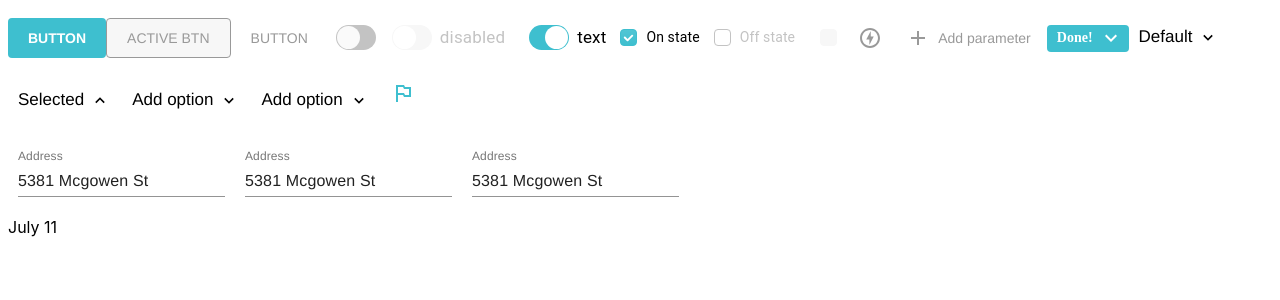
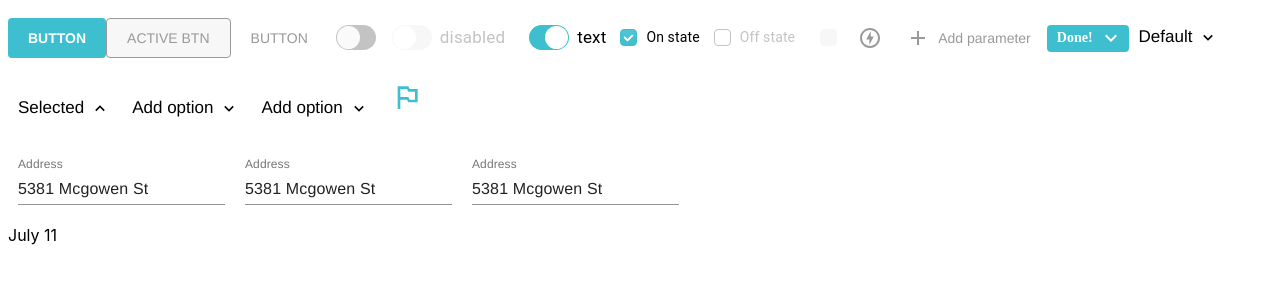
Before and after one commit to sergkulikovskyi/stuff-ui, a React (Create React App) app: page / in a window 1280 px wide. Shown: the top 300 px of the page. Built offline with nearby package versions, Linux system fonts and the light colour scheme.

Commit message:
changed extract

```diff
--- a/src/App.js
+++ b/src/App.js
@@ -66,7 +66,7 @@ function App() {
       />
       <STDropdown
         headerIcon={
-          <svg xmlns="http://www.w3.org/2000/svg" viewBox="0 0 32px 32px" fill="#3ebfcf" width="24px" height="24px">
+          <svg xmlns="http://www.w3.org/2000/svg" viewBox="0 0 24 24" fill="#3ebfcf" width="32px" height="32px">
             <path d="M14 6l-1-2H5v17h2v-7h5l1 2h7V6h-6zm4 8h-4l-1-2H7V6h5l1 2h5v6z" />
             <path d="M0 0h24v24H0z" fill="none" />
           </svg>
--- a/src/ui/core/extract/index.js
+++ b/src/ui/core/extract/index.js
@@ -1,8 +1,7 @@
-import React from 'react';
+import React, { useState, useEffect, useRef } from 'react';
 import { withStyles, ThemeProvider } from '@material-ui/core/styles';
 import Popover from '@material-ui/core/Popover';
 import STTheme from '../../STTheme';
-import clsx from 'clsx';
 
 const STExtract = withStyles((theme, other) => {
   return {
@@ -15,74 +14,53 @@ const STExtract = withStyles((theme, other) => {
       boxSizing: 'border-box',
       minWidth: 208,
     },
-    caption: {
-      color: STTheme.palette.gray6,
-      fontSize: theme.typography.fontSize,
-      fontFamily: theme.typography.fontFamily,
-      margin: '0px 0px 10px 0',
-    },
-    list: {
-      padding: 0,
-      margin: 0,
-      listStyle: 'none',
-    },
-    listItem: {},
-    listWithLine: {
-      '& $listButton': {
-        padding: '19px 0',
-        borderBottom: `1px solid ${STTheme.palette.gray1}`,
-      },
+  };
+})(({ classes, children, content, open = false, onOpen = () => {}, onClose = () => {}, paperStyles, ...props }) => {
+  const anchorEl = useRef(null);
+  const [openState, setOpen] = useState(false);
 
-      '&:last-of-type $listButton': {
-        borderBottom: 'none',
-      },
-    },
-    listButton: {
-      width: '100%',
-      textAlign: 'left',
-      border: 'none',
-      outline: 'none',
-      color: STTheme.palette.black,
-      fontSize: theme.typography.fontSize,
-      fontFamily: theme.typography.fontFamily,
-      padding: '7.5px 0',
-      cursor: 'pointer',
-    },
+  useEffect(() => {
+    if (open !== openState) {
+      setOpen(open);
+    }
+  }, [open]);
+
+  const toggleState = (flag) => {
+    flag ? onOpen(true) : onClose(false);
+    setOpen(flag);
   };
-})(({ classes, children, caption, options = [], onChange = () => {}, paperStyles, ...props }) => {
-  const onClickItem = (item) => {
-    onChange(item);
-    props.onClose();
+
+  const handleMouseUp = () => {
+    const selection = window.getSelection();
+    // Resets when the selection has a length of 0
+    if (!selection || selection.anchorOffset === selection.focusOffset) {
+      handlePopoverClose();
+      return;
+    }
+    toggleState(true);
   };
+  const handlePopoverClose = () => {
+    toggleState(false);
+  };
+
   return (
     <ThemeProvider theme={STTheme}>
-      <div className={classes.popover}>
-        <div className={classes.overlay} />
+      <div onMouseUp={handleMouseUp} ref={anchorEl}>
+        {children}
+      </div>
       <Popover
         className={classes.popover}
         classes={{
           paper: classes.paper,
         }}
         PaperProps={{ style: { ...paperStyles } }}
-          {...props}
-          disableRestoreFocus>
-          <div className={classes.caption}>{caption}</div>
-          <ul className={classes.list}>
-            {options.map((item, i) => (
-              <li key={i + 'extract'} className={clsx(classes.listItem, { [classes.listWithLine]: item.withLine })}>
-                <button
-                  type="button"
-                  onClick={() => {
-                    onClickItem(item);
-                  }}
-                  className={classes.listButton}>
-                  {item.label}
-                </button>
-              </li>
-            ))}
-          </ul>
+        anchorEl={anchorEl.current}
+        open={openState}
+        onClose={handlePopoverClose}
+        disableRestoreFocus
+        {...props}>
+        {content}
       </Popover>
-      </div>
     </ThemeProvider>
   );
 });
--- a/src/ui/core/status/index.js
+++ b/src/ui/core/status/index.js
@@ -77,9 +77,9 @@ const STListItem = ({ item, className, btnClassName, onClick }) => {
   };
   return (
     <ListItem className={className}>
-      <buttom onClick={clickItem} type="button" className={btnClassName}>
+      <button onClick={clickItem} type="button" className={btnClassName}>
         {item.label}
-      </buttom>
+      </button>
     </ListItem>
   );
 };
--- a/src/ui/examples/extract.js
+++ b/src/ui/examples/extract.js
@@ -1,37 +1,48 @@
-import React, { useState, useRef } from 'react';
-import { withStyles } from '@material-ui/core/styles';
+import React, { useState } from 'react';
+import { makeStyles } from '@material-ui/core/styles';
+import STTheme from '../STTheme';
+import clsx from 'clsx';
 import STExtract from '../core/extract';
 
-const AnchorElement = withStyles((theme) => ({
+const useStyles = makeStyles({
   label: {
     fontSize: '14px',
   },
-}))(({ classes, checked, parentFef, ...props }) => {
-  return (
-    <div className={classes.margin} ref={parentFef} {...props}>
-      July 11
-    </div>
-  );
+  caption: {
+    color: STTheme.palette.gray6,
+    fontSize: STTheme.typography.fontSize,
+    fontFamily: STTheme.typography.fontFamily,
+    margin: '0px 0px 10px 0',
+  },
+  list: {
+    padding: 0,
+    margin: 0,
+    listStyle: 'none',
+  },
+  listItem: {},
+  listWithLine: {
+    '& $listButton': {
+      padding: '19px 0',
+      borderBottom: `1px solid ${STTheme.palette.gray1}`,
+    },
+
+    '&:last-of-type $listButton': {
+      borderBottom: 'none',
+    },
+  },
+  listButton: {
+    width: '100%',
+    textAlign: 'left',
+    border: 'none',
+    outline: 'none',
+    color: STTheme.palette.black,
+    fontSize: STTheme.typography.fontSize,
+    fontFamily: STTheme.typography.fontFamily,
+    padding: '7.5px 0',
+    cursor: 'pointer',
+  },
 });
 
-const ExtractExample = () => {
-  const anchorEl = useRef(null);
-  const [open, setOpen] = useState(false);
-
-  const handleMouseUp = () => {
-    const selection = window.getSelection();
-
-    // Resets when the selection has a length of 0
-    if (!selection || selection.anchorOffset === selection.focusOffset) {
-      handlePopoverClose();
-      return;
-    }
-
-    setOpen(true);
-  };
-  const handlePopoverClose = () => {
-    setOpen(false);
-  };
 const data = [
   {
     label: 'Business name',
@@ -61,18 +72,40 @@ const ExtractExample = () => {
     withLine: true,
   },
 ];
+
+const ExtractExample = () => {
+  const [open, setOpen] = useState(false);
+
+  const toggleOpen = () => {
+    setOpen(!open);
+  };
+  const onClickItem = ({ target }) => {
+    // console.log(open, 'target-', target.dataset.value);
+    toggleOpen();
+  };
+  const classes = useStyles();
+
   return (
-    <div>
-      <AnchorElement onMouseUp={handleMouseUp} parentFef={anchorEl} />
     <STExtract
-        anchorEl={anchorEl.current}
       open={open}
-        caption="Add to:"
-        onClose={handlePopoverClose}
-        options={data}
-        onChange={handlePopoverClose}
-      />
-    </div>
+      onOpen={toggleOpen}
+      onClose={toggleOpen}
+      content={
+        <>
+          <div className={classes.caption}>Add to:</div>
+          <ul className={classes.list}>
+            {data.map((item, i) => (
+              <li key={i + 'extract'} className={clsx(classes.listItem, { [classes.listWithLine]: item.withLine })}>
+                <button type="button" data-value={item.value} onClick={onClickItem} className={classes.listButton}>
+                  {item.label}
+                </button>
+              </li>
+            ))}
+          </ul>
+        </>
+      }>
+      <div>July 11</div>
+    </STExtract>
   );
 };
 
```
Also changed, not shown: 1 other file (tests, documents, lock files or other folders). Lines whose indentation alone changed are shown as unchanged.
